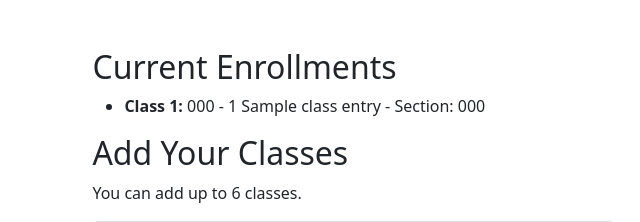
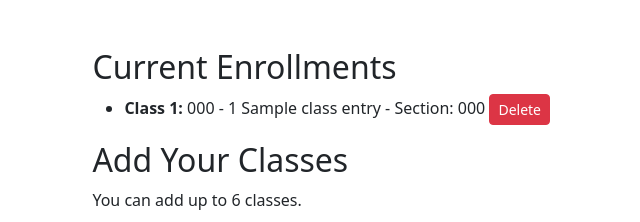
Before and after one commit to rb23148-gsu/hci-final-project, a Flask app: template templates/edit-classes.html in a window 1280 px wide. Shown: the part 83-305 px from the top of the page, without its empty margins (286-926 px from the left). Run offline with Flask 3, Linux system fonts and the light colour scheme; tables that the repository leaves empty hold one stand-in row (values such as "Sample post"); the template is opened without the code that fills it: values that come from a table or form of the project are taken from there, most other values are stand-ins (such as "Sample title", 1, 10 or a date in 2020); some libraries are stand-ins or nearby versions.

Commit message:
edit-classes.html
Added delete enrollment button

```diff
--- a/templates/edit-classes.html
+++ b/templates/edit-classes.html
@@ -24,6 +24,12 @@
                         {{ class_entry.subject_code }} -
                         {{ class_entry.course_number }} {{ class_entry.subject_name }} -
                         Section: {{ class_entry.section_code }}
+
+                        <!-- Adding delete button -->
+                        <form action="{{ url_for('edit_classes') }}" method="POST" style="display:inline;">  {{ form.hidden_tag() }}
+                        <input type="hidden" name="delete_enrollment_id" value="{{ class_entry.enrollment_id }}">
+                        <button type="submit" class="btn btn-danger btn-sm" onclick="return confirm('Are you sure you want to delete this class?')">Delete</button>
+                        </form>
                     </li>
                 {% endfor %}
             </ul>
```
